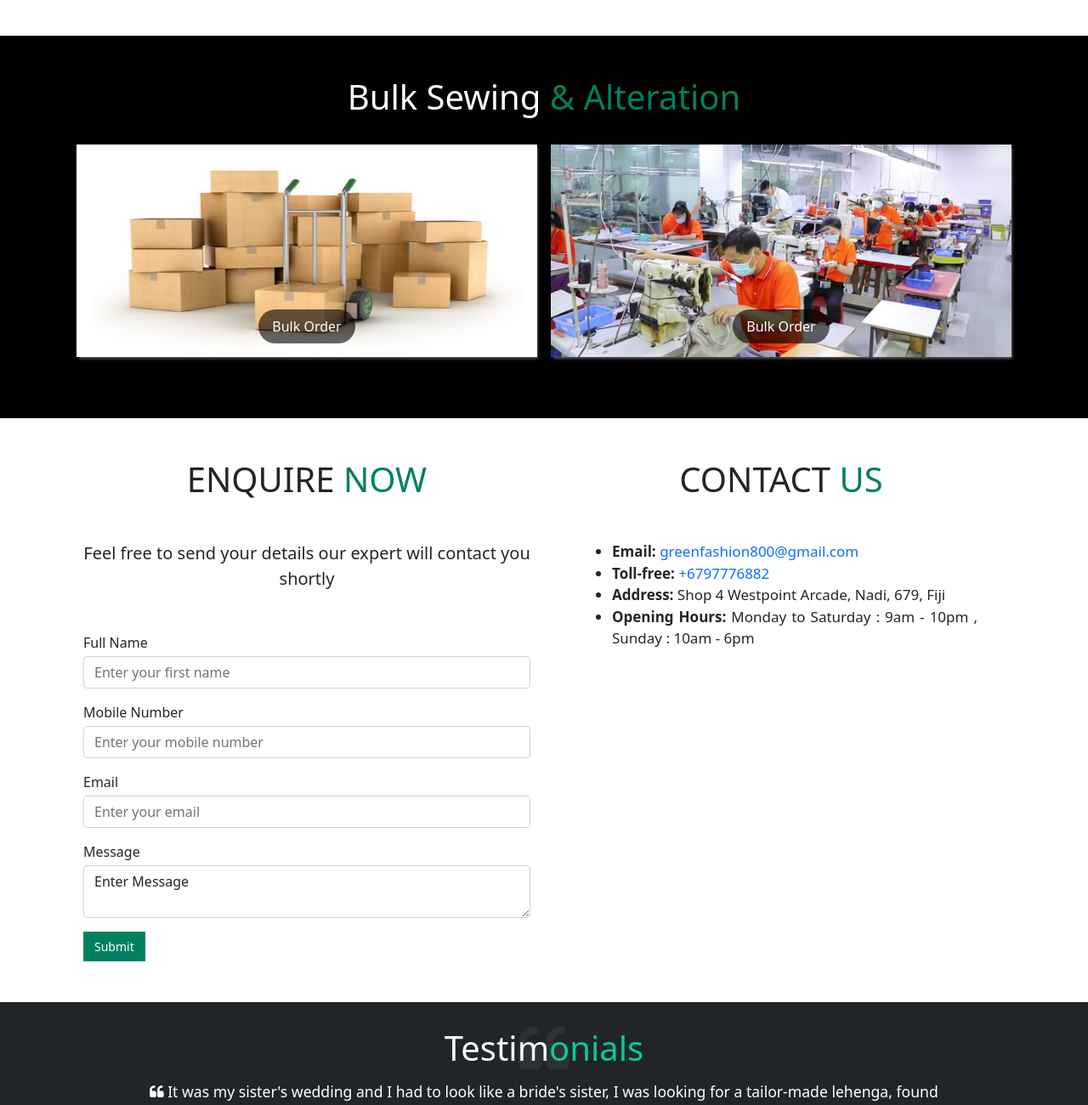
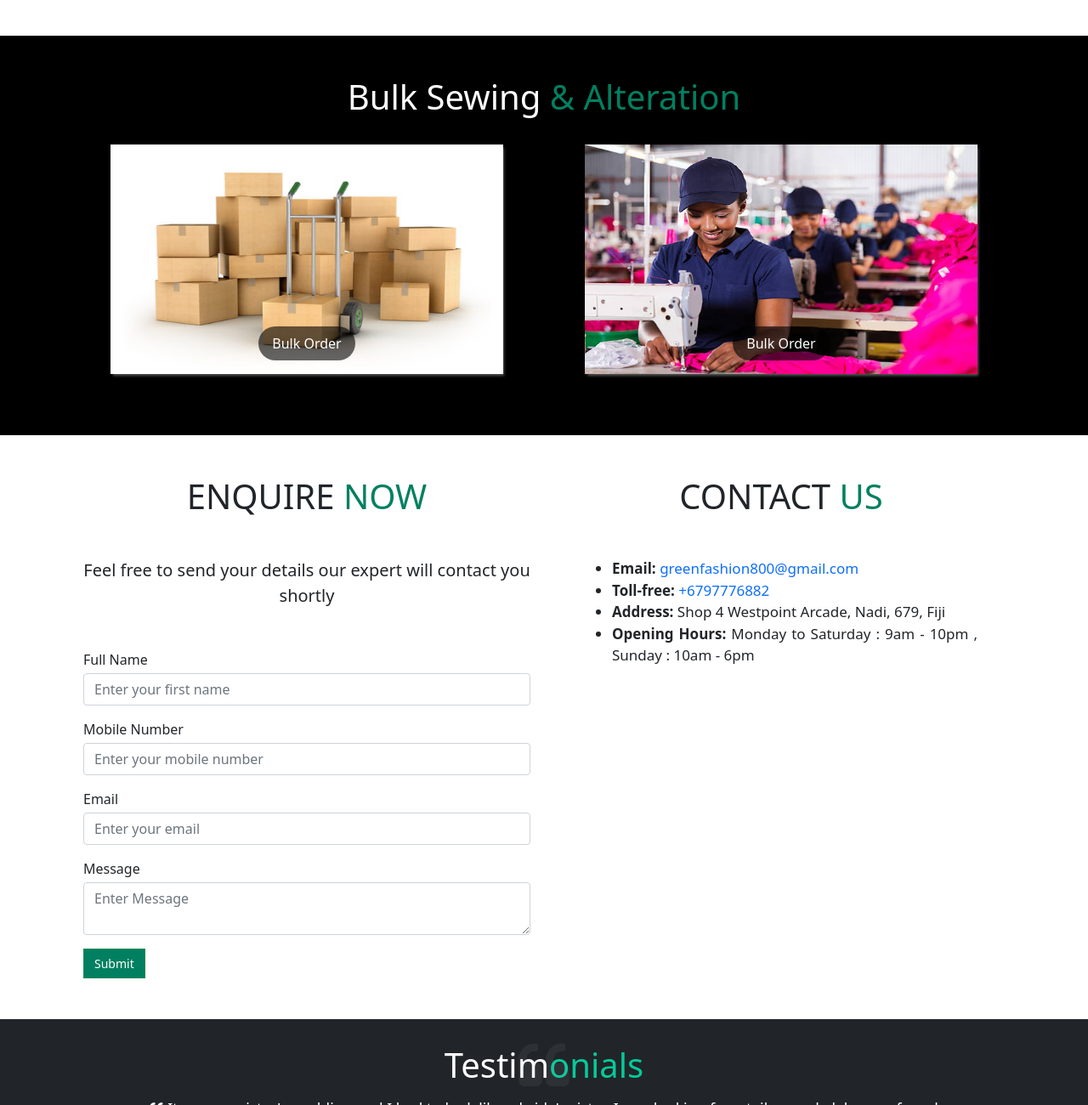
Before and after one commit to SuryanshShahi/Green-Fashion, a plain HTML site: page index.html in a window 1280 px wide. Shown: the part 1300-2600 px from the top of the page at 85% size. Drawn offline with nearby package versions, Linux system fonts and the light colour scheme.

Commit message:
green fashion

```diff
--- a/index.html
+++ b/index.html
@@ -188,24 +188,24 @@
                 Bulk Sewing <span style="color: #008060">& Alteration</span>
             </h1>
             <div class="row gx-0 my-4">
-                <div class="col-lg-6 col-md-6 col-sm-6 col-12 px-2 mb-4">
+                <div class="col-lg-6 col-md-6 col-sm-6 col-12 px-lg-5 px-md-3 px-2 mb-4">
                     <div class="text-white text-center serviceCards" style="
                   box-shadow:2px 3px 3px -1px #808080b0;
                 ">
                         <div class="position-absolute mx-3 py-2 px-3 mb-3"
                             style="border-radius:50px;bottom:0;background-color: rgb(0,0,0,0.6);"> Bulk Order</div>
-                        <img src="./Images/bulk order.jpg" class="img-fluid" style="height: 250px;width:100%;" />
+                        <img src="./Images/bulk order.jpg" class="img-fluid" style="height: 270px;width:100%;" />
 
                     </div>
                 </div>
-                <div class="col-lg-6 col-md-6 col-sm-6 col-12 px-2 mb-4">
+                <div class="col-lg-6 col-md-6 col-sm-6 col-12 px-lg-5 px-md-3 px-2 mb-4">
                     <div class="text-white text-center serviceCards" style="
                   box-shadow:2px 3px 3px -1px #808080b0;
                 ">
                         <div class="position-absolute mx-3 py-2 px-3 mb-3"
                             style="border-radius:50px;bottom:0;background-color: rgb(0,0,0,0.6);"> Bulk Order</div>
-                        <img src="./Images/bulk-order-content.jpg" class="img-fluid"
-                            style="height: 250px;width:100%;" />
+                        <img src="./Images/bulk-order-content.jpeg" class="img-fluid"
+                            style="height: 270px;width:100%;" />
 
                     </div>
                 </div>
@@ -231,7 +231,7 @@
                     </div>
                     <div class="mb-3">
                         <label class="" style="font-weight: 500">Mobile Number</label>
-                        <input type="tel" placeholder="Enter your mobile number" class="form-control mt-1" required />
+                        <input type="tel" placeholder="Enter your mobile number" pattern="[0-9]{10}" class="form-control mt-1" required />
                     </div>
                     <div class="mb-3">
                         <label class="" style="font-weight: 500">Email</label>
@@ -239,7 +239,7 @@
                     </div>
                     <div class="mb-3">
                         <label class="" style="font-weight: 500">Message</label>
-                        <textarea class="form-control mt-1">Enter Message</textarea>
+                        <textarea class="form-control mt-1" placeholder="Enter Message"></textarea>
                     </div>
                     <button type="submit" class="btn btn-success rounded-0"
                         style="font-size: 14px; background: #008060">
```
Also changed, not shown: Images/bulk-order-content.jpeg (added), Images/bulk-order-content.jpg (deleted).
